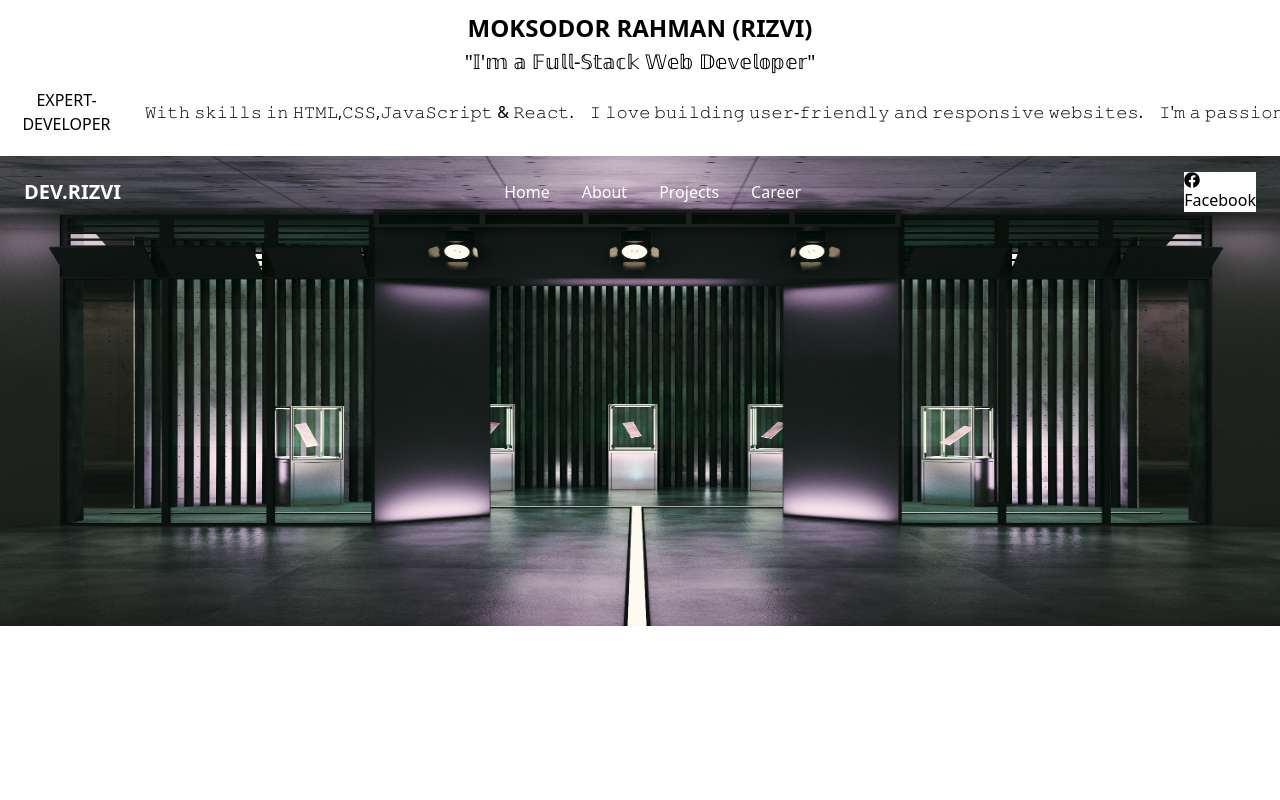
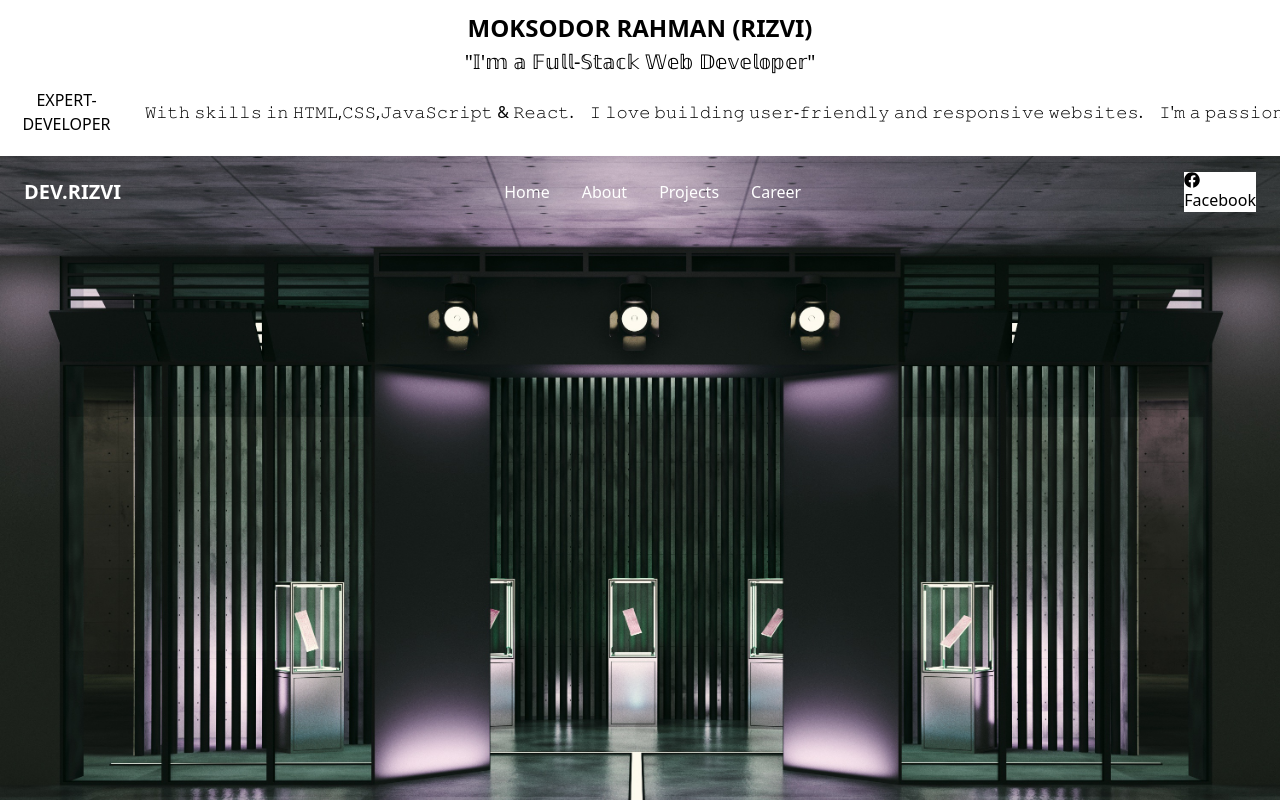
Before and after one commit to rahmanosd/my-cv-site, a React (Vite) app: page / in a window 1280 px wide. Shown: the top 800 px of the page. Built offline with nearby package versions, Linux system fonts and the light colour scheme.

Commit message:
remove by this classname

```diff
--- a/src/page/Home/Home.jsx
+++ b/src/page/Home/Home.jsx
@@ -20,7 +20,7 @@ const Home = () => {
                 <div className="relative mt-5">
                     <div className="hero min-h-screen"
                     >
-                        <img className=' h-[470px] w-full' src={banner} alt="" />
+                        <img className='min-h-screen' src={banner} alt="" />
                         <div className="hero-content text-neutral-content text-center">
                             <div className="max-w-md">
                                 <h1 className="mb-5 text-5xl font-bold text-white hover:text-blue-700">Web Developer</h1>
```
